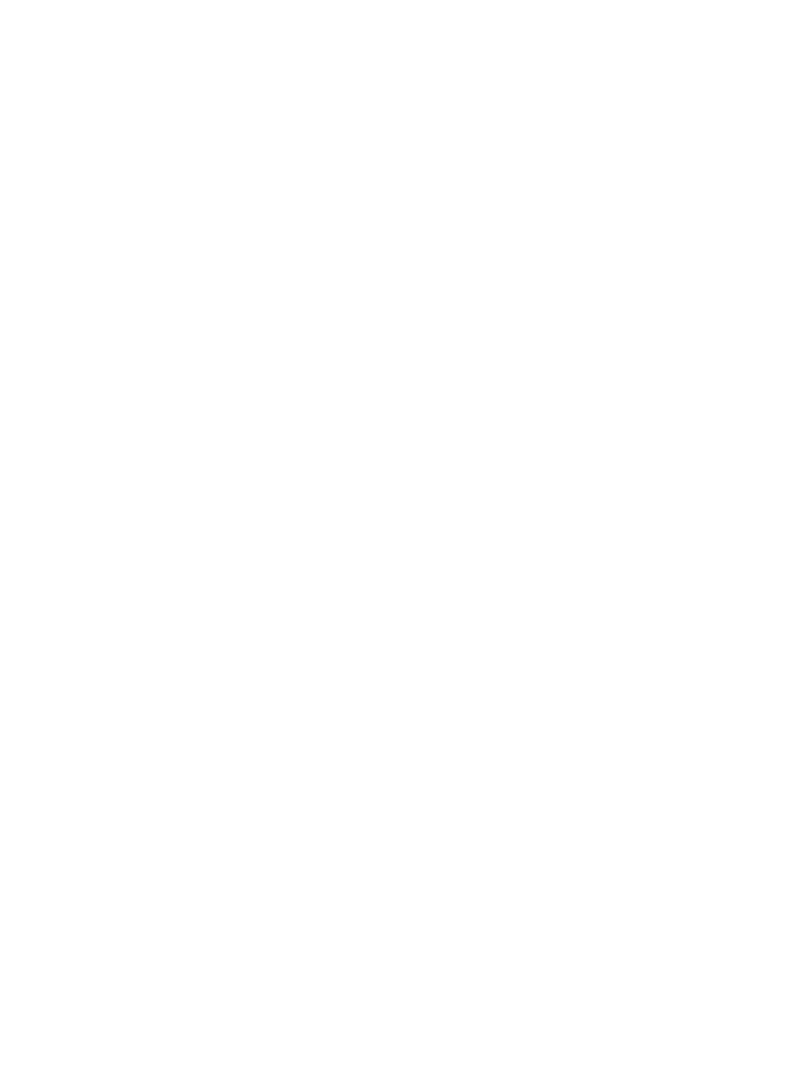
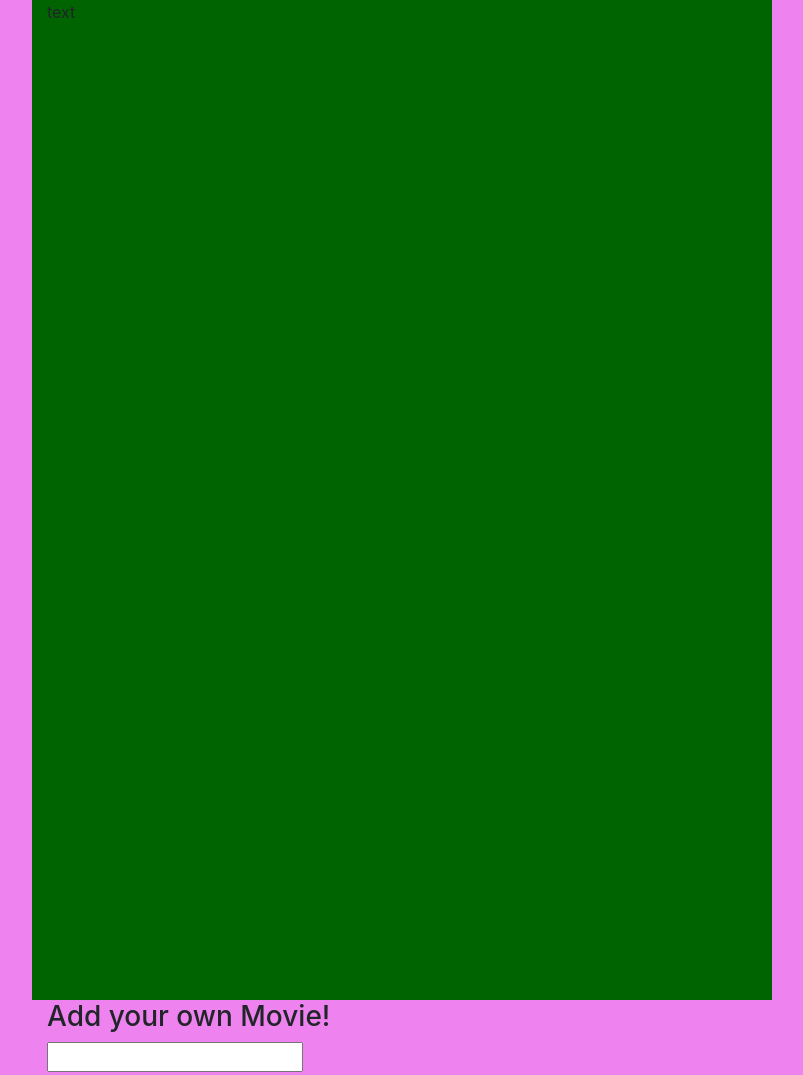
Before and after one commit to MattDague/Giftastic, a plain HTML site: page index.html in a window 1280 px wide. Shown: the top 1075 px of the page, without its empty margins (53-856 px from the left). Before the commit the page ends 800 px from the top, so only its background shows below. Drawn offline with nearby package versions, Linux system fonts and the light colour scheme.

Commit message:
added some initial html and css

```diff
--- a/assets/css/style.css
+++ b/assets/css/style.css
@@ -0,0 +1,16 @@
+#gifHolder {
+    width: 800px;
+    height: 1000px;
+    background-color: darkgreen;
+    float: left;
+
+}
+
+body {
+    background-color: violet;
+
+}
+
+#addMovie {
+    float: right;
+}
--- a/index.html
+++ b/index.html
@@ -4,14 +4,29 @@
     <meta charset="UTF-8">
     <meta name="viewport" content="width=device-width, initial-scale=1.0">
     <meta http-equiv="X-UA-Compatible" content="ie=edge">
-    <title>Giftastic</title>
+    <title>Matt's Movies</title>
     <link rel="stylesheet" href="https://stackpath.bootstrapcdn.com/bootstrap/4.1.3/css/bootstrap.min.css" integrity="sha384-MCw98/SFnGE8fJT3GXwEOngsV7Zt27NXFoaoApmYm81iuXoPkFOJwJ8ERdknLPMO"
         crossorigin="anonymous">
-    <link src="assets/css/style.css" type="text/css" rel="stylesheet">
+    <link rel="stylesheet" type="text/css" href="assets/css/style.css" >
     <script src="https://cdnjs.cloudflare.com/ajax/libs/jquery/3.2.1/jquery.min.js"></script>
 
 </head>
 <body>
+    <div id="buttonHolder"></div>
+    <div class="container">
+    <row>
+        <div class="col-8" id="gifHolder">
+text
+        </div>
+    <div class="col-4" >
+</form id="addMovie">
+<h3>Add your own Movie!</h3>
+<input type="text" id="movieInput"></input>
+<br><br>
+<button type="button" id="movieSubmit" class="btn btn-success">Submit</button>
+</div>
+</row>
+</div>
     <script type="text/javascript" src="assets/javascript/javascript.js"></script>
 </body>
 </html>
```
